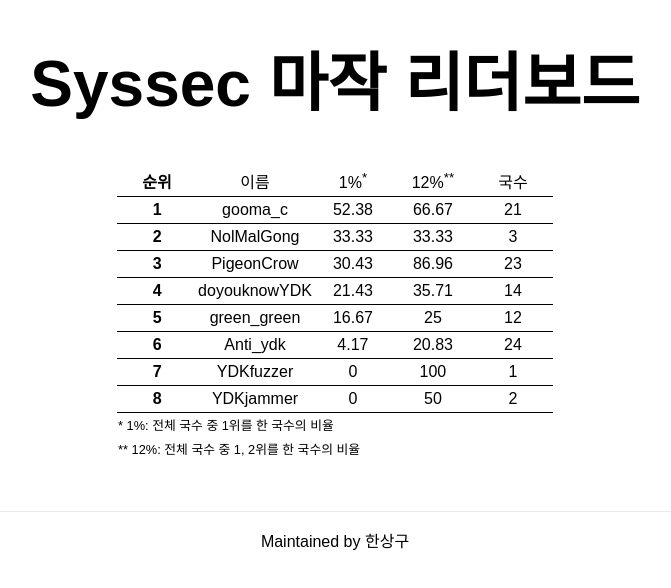
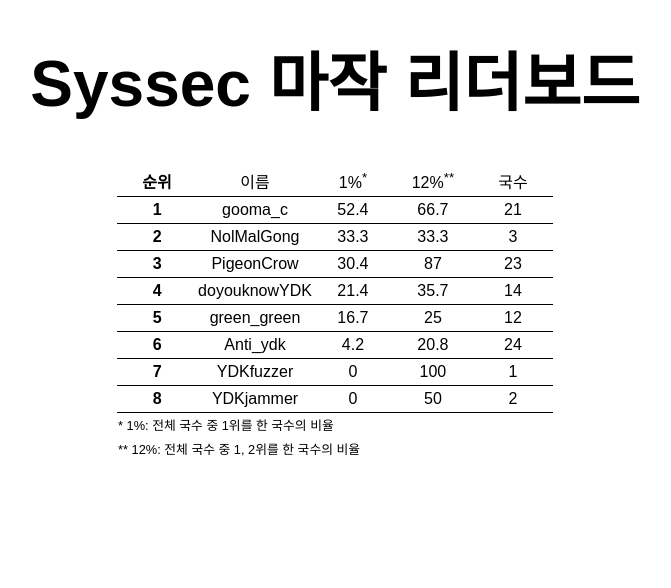
Before and after one commit to KOREAN139/syssec-leaderboard, a Next.js app: page / in a window 1280 px wide. Shown: the top 588 px of the page, without its empty margins (305-976 px from the left). Built offline with nearby package versions, Linux system fonts and the light colour scheme; a web font is replaced by a local one.

Commit message:
refactor(page): split footer as component

```diff
--- a/pages/index.tsx
+++ b/pages/index.tsx
@@ -43,24 +43,13 @@ const Home: NextPage = () => {
               <tr key={`leader-table-${stat.rank}`}>
                 <th>{stat.rank}</th>
                 <td>{stat.player}</td>
-                <td>{+stat.firstRatio.toFixed(2)}</td>
-                <td>{+stat.upperSecondRatio.toFixed(2)}</td>
+                <td>{+stat.firstRatio.toFixed(1)}</td>
+                <td>{+stat.upperSecondRatio.toFixed(1)}</td>
                 <td>{stat.totalGames}</td>
               </tr>))}
           </tbody>
         </table>
-
       </main>
-
-      <footer className={styles.footer}>
-        <a
-          href="https://github.com/KOREAN139"
-          target="_blank"
-          rel="noopener noreferrer"
-        >
-          Maintained by 한상구
-        </a>
-      </footer>
     </div>
   )
 }
--- a/styles/Home.module.css
+++ b/styles/Home.module.css
@@ -9,22 +9,6 @@
   flex-direction: column;
   justify-content: center;
   align-items: center;
-}
-
-.footer {
-  display: flex;
-  flex: 1;
-  padding: 1rem 0;
-  border-top: 1px solid #eaeaea;
-  justify-content: center;
-  align-items: center;
-}
-
-.footer a {
-  display: flex;
-  justify-content: center;
-  align-items: center;
-  flex-grow: 1;
 }
 
 .title {
```
Also changed, not shown: components/footer.tsx (added, +18 -0 lines), styles/Footer.module.css (added, +15 -0 lines).
